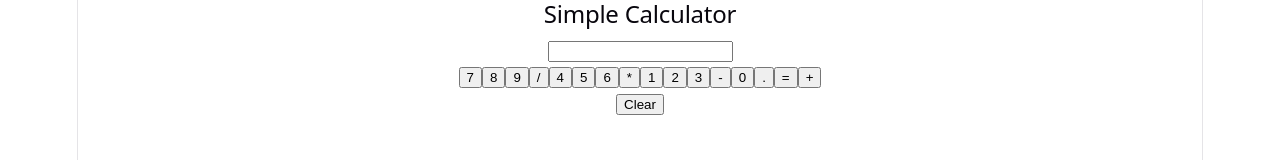
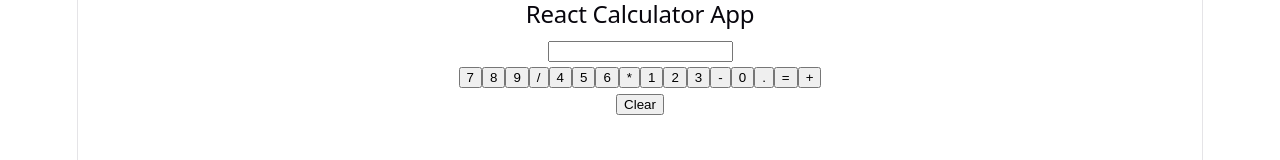
Before and after one commit to Neerajkumar151/Demo_Project, a React (Vite) app: page / in a window 1280 px wide. Shown: the top 160 px of the page. Built offline with nearby package versions, Linux system fonts and the light colour scheme.

Commit message:
Heading changed from Simple Calculator to React Calculator App

```diff
--- a/src/App.jsx
+++ b/src/App.jsx
@@ -24,7 +24,7 @@ function App() {
     <div className="flex items-center justify-center h-screen bg-gray-100">
       <div className="bg-white p-5 rounded-lg shadow-lg w-64">
         <h2 className="text-center text-xl font-semibold mb-4">
-          Simple Calculator
+          React Calculator App
         </h2>
 
         <input
```
